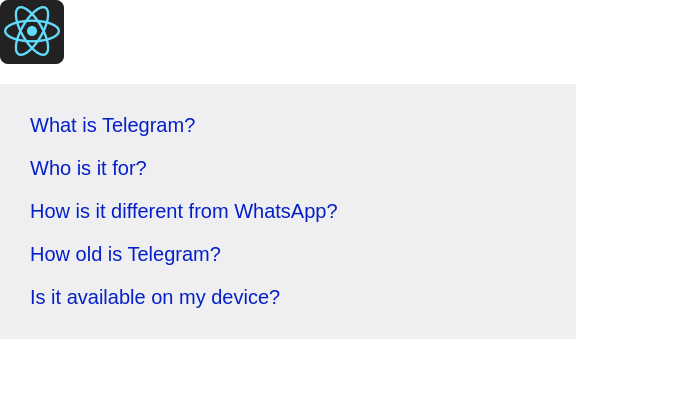
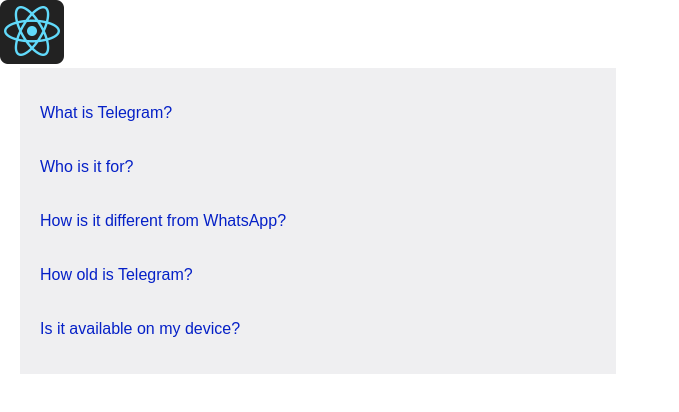
Before and after one commit to MarharytaSh/reactFAQ, a React app: page /aboutSecond in a window 1280 px wide. Shown: the whole page, without its empty margins (0-679 px from the left). Built offline with nearby package versions, Linux system fonts and the light colour scheme.

Commit message:
changed FAQ component

```diff
--- a/package.json
+++ b/package.json
@@ -10,7 +10,7 @@
     "react-scripts": "1.0.17"
   },
   "scripts": {
-    "start": "react-scripts start",
+    "start": "set PORT=3006 && react-scripts start",
     "build": "react-scripts build",
     "test": "react-scripts test --env=jsdom",
     "eject": "react-scripts eject"
--- a/src/compayTask/FAQ.js
+++ b/src/compayTask/FAQ.js
@@ -2,36 +2,35 @@
 import { render } from 'react-dom';
 import './index.css';
 
-class CreateList extends React.Component{
+class MakeQuestionAnswer extends React.Component{
     constructor(props){
-       super(props);
-       this.haddleClick = this.haddleClick.bind(this);
-       this.state = {arr:[]};
+        super(props);
+        this.handlerClick = this.handlerClick.bind(this);
+        this.state = {
+            ext:false
+        };
     }
-    haddleClick(event){
+    componentWillMount(){
+        this.setState(function(currentState, props) {
+            return Object.assign({}, this.props);
+        });
+    }
+
+    handlerClick(event){
         var GotMark = event.target.getAttribute('mark');
         //console.log(GotMark);
+        var savedState = this.state;
         this.setState(function(currentState, props) {
-            var arr = currentState.arr;
-                if(currentState.arr.indexOf(GotMark) === -1){
-                    arr.push(GotMark);
-                }else{
-                    arr.splice(currentState.arr.indexOf(GotMark), 1);
-                }
-            return {
-                'arr': arr
-            }
+            savedState.ext = !currentState.ext;
+            return savedState;
         });
     }
+
     render(){
         return(
-            <ul>
-                {this.props.FAQ_obj.map((elem, index)=>
-                 <li key={index} className="liQuestion"><a href="#" mark={index} onClick={this.haddleClick}> {elem.question} </a>
-                    {this.state.arr.indexOf(String(index)) !== -1 ? <span className="spanAnswer">{elem.answer}</span> : ''}
-                 </li>
-                )}
-            </ul>
+            <p className="pQuestion"><a href="#" onClick={this.handlerClick} mark={this.state.index}>{this.state.FAQ_obj.question}</a>
+                {this.state.ext ? <span className="spanAnswer">{this.state.FAQ_obj.answer}</span> : ''}
+            </p>
         );
     }
 }
@@ -40,7 +39,9 @@
     render(){
         return (
             <div className="divForFAQ">
-                <CreateList FAQ_obj={this.props.FAQ_obj}/>
+                {this.props.FAQ_obj.map((i, index)=>
+                    <MakeQuestionAnswer FAQ_obj={i} index={index} key={index}/>
+                )}
             </div>);
     }
 }
--- a/src/compayTask/index.css
+++ b/src/compayTask/index.css
@@ -6,22 +6,19 @@
 div.divForFAQ{
     background: #EFEFF1;
     width:45%;
+    margin-left: 20px;
+    padding: 10px;
 }
-ul{
-    padding: 20px;
+
+p.pQuestion{
+    padding: 10px;
 }
-li{
-    font-size: 20px;
-    padding: 10px;
-    list-style-type:none;
-
-}
-li span.spanAnswer{
+p.pQuestion span.spanAnswer{
     display: inline-block;
     padding: 10px 10px 0 10px;
     color: #6E728C;
 }
-li.liQuestion a{
+p.pQuestion a{
     color: #0520C7;
     text-decoration: none;
 }
```
Also changed, not shown: 1 other file.
